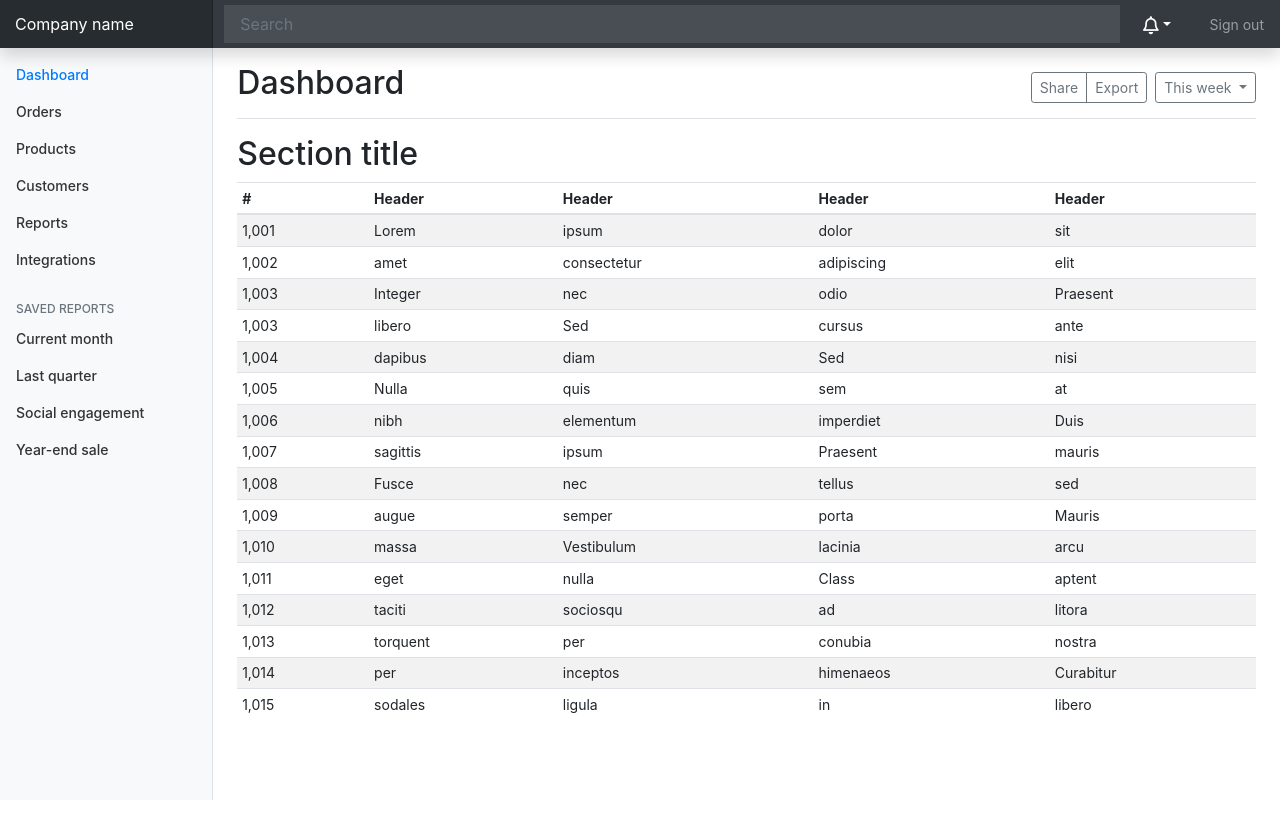
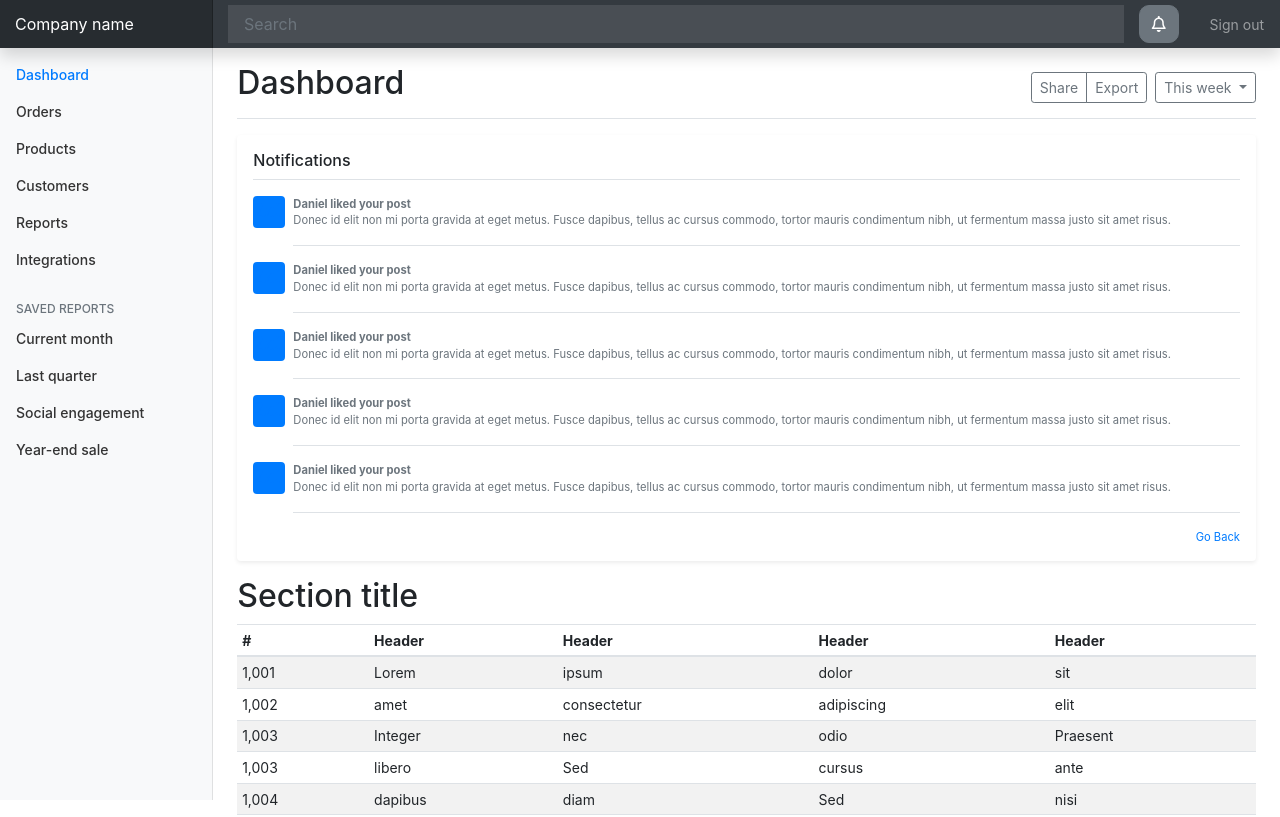
Before and after one commit to startupify-tech/angular-mini-modules, an Angular app: page /notifications in a window 1280 px wide. Before the commit this address led to /. Shown: the top 817 px of the page. Built offline with nearby package versions, Linux system fonts and the light colour scheme; some icons are missing.

Commit message:
dropdown component working

```diff
--- a/src/app/app-routing.module.ts
+++ b/src/app/app-routing.module.ts
@@ -3,7 +3,7 @@ import { Routes, RouterModule } from '@angular/router';
 import { NotificationComponent } from './notification/notification.component';
 
 const routes: Routes = [
-  // { path: 'notifications', component: NotificationComponent, pathMatch:"full" },
+  { path: 'notifications', component: NotificationComponent, },
 ];
 
 @NgModule({
--- a/src/app/app.component.html
+++ b/src/app/app.component.html
@@ -104,7 +104,7 @@
         </div>
       </div>
 
-      <!-- <router-outlet></router-outlet> -->
+      <router-outlet></router-outlet>
 
       <!-- <canvas class="my-4 w-100" id="myChart" width="900" height="380"></canvas> -->
 
--- a/src/app/app.module.ts
+++ b/src/app/app.module.ts
@@ -4,17 +4,15 @@ import { NgModule } from '@angular/core';
 import { AppRoutingModule } from './app-routing.module';
 import { AppComponent } from './app.component';
 import { NotificationModule } from "./notification/notification.module";
-import { DropdownDirective } from './shared/dropdown.directive';
 
 @NgModule({
   declarations: [
     AppComponent,
-    DropdownDirective
   ],
   imports: [
     BrowserModule,
     AppRoutingModule,
-    NotificationModule
+    NotificationModule,
   ],
   providers: [],
   bootstrap: [AppComponent]
--- a/src/app/notification/dropdown/dropdown.component.css
+++ b/src/app/notification/dropdown/dropdown.component.css
@@ -1,18 +1,12 @@
 #bell{
-  background-color: transparent;
-  border: none;
-  color: white;
+  border-radius: 10px;
 }
-
 #bell:focus{
   box-shadow: none;
 }
 
-#bell i{
-  vertical-align: middle;
-  font-size: 18px;
+.dropdown-menu{
+  width: 20vw;
+  height: 50vh;
+  overflow: auto;
 }
-#bell i:hover{
-  font-size: 19px;
-  color: #CBCBC6;
-}
--- a/src/app/notification/dropdown/dropdown.component.html
+++ b/src/app/notification/dropdown/dropdown.component.html
@@ -1,40 +1,23 @@
-<!-- This is a button dropdown -->
+<div class="btn-group" appDropdown>
+  <button type="button" class="btn btn-secondary" data-toggle="dropdown" aria-haspopup="true" aria-expanded="false" id="bell">
+    <i class='far fa-bell'></i>
+  </button>
 
-<div class="dropdown" appDropdown>
-<button class="btn btn-secondary dropdown-toggle" type="button" id="dropdownMenuButton" data-toggle="dropdown" aria-haspopup="true" aria-expanded="false" id="bell">
-<i class='far fa-bell'></i>
-</button>
-<div class="dropdown-menu" aria-labelledby="dropdownMenuButton">
-<a class="dropdown-item" href="#">Action</a>
-<a class="dropdown-item" href="#">Another action</a>
-<a class="dropdown-item" href="#">Something else here</a>
+  <div class="dropdown-menu dropdown-menu-right" *ngIf="notifications.length">
+
+    <div class="media pt-3" *ngFor= "let notification of notifications">
+      <svg class="bd-placeholder-img mr-2 rounded" width="32" height="32" xmlns="http://www.w3.org/2000/svg"
+      preserveAspectRatio="xMidYMid slice" focusable="false" role="img" aria-label="Placeholder: 32x32">
+      <title>Placeholder</title>
+      <rect width="100%" height="100%" fill="#007bff" /><text x="50%" y="50%" fill="#007bff" dy=".3em">32x32</text>
+    </svg>
+    <p class="media-body pb-3 mb-0 small lh-125 border-bottom border-gray">
+      <strong class="d-block text-gray-dark">{{notification.title}}</strong>
+      {{notification.text}}
+    </p>
+  </div>
+  <small class="d-block text-right mt-3 mr-2">
+    <a routerLink="/notifications">View all</a>
+  </small>
 </div>
 </div>
-
-<!-- This is a link dropdown -->
-
-<!-- <div class="dropdown" appDropdown>
-<a class="btn btn-secondary dropdown-toggle" role="button" id="dropdownMenuLink" data-toggle="dropdown" aria-haspopup="true" aria-expanded="false" id="bell">
-<i class='far fa-bell'></i>
-</a>
-<div class="dropdown-menu" aria-labelledby="dropdownMenuLink">
-<a class="dropdown-item" href="#">Action</a>
-<a class="dropdown-item" href="#">Another action</a>
-<a class="dropdown-item" href="#">Something else here</a>
-</div>
-</div> -->
-
-
-
-<!-- <div class="btn-group" appDropdown>
-  <button type="button" class="btn btn-danger dropdown-toggle" data-toggle="dropdown" aria-haspopup="true" aria-expanded="false">
-    <i class='far fa-bell'></i>
-  </button>
-  <div class="dropdown-menu">
-    <a class="dropdown-item" href="#">Action</a>
-    <a class="dropdown-item" href="#">Another action</a>
-    <a class="dropdown-item" href="#">Something else here</a>
-    <div class="dropdown-divider"></div>
-    <a class="dropdown-item" href="#">Separated link</a>
-  </div>
-</div> -->
--- a/src/app/notification/notification.module.ts
+++ b/src/app/notification/notification.module.ts
@@ -3,7 +3,7 @@ import { CommonModule } from '@angular/common';
 
 import { NotificationComponent } from './notification.component';
 import { DropdownComponent } from './dropdown/dropdown.component';
-
+import { SharedModule } from '../shared/shared.module';
 
 @NgModule({
   declarations: [
@@ -11,7 +11,8 @@ import { DropdownComponent } from './dropdown/dropdown.component';
     DropdownComponent,
   ],
   imports: [
-    CommonModule
+    CommonModule,
+    SharedModule
   ],
   exports: [
     NotificationComponent,
--- a/src/app/shared/dropdown.directive.ts
+++ b/src/app/shared/dropdown.directive.ts
@@ -1,35 +1,26 @@
-import { Directive, HostListener, HostBinding,ElementRef } from '@angular/core';
+import { Directive, HostBinding, HostListener, Renderer2, ElementRef } from "@angular/core";
 
 @Directive({
   selector: '[appDropdown]'
 })
+
 export class DropdownDirective {
   @HostBinding('class.show') isOpen = false;
 
-  @HostListener('click') toggleOpen() {
+  constructor(private elementRef: ElementRef, private renderer: Renderer2) {}
+
+  @HostListener('click', ['$event.target']) openDropdown(element: any) {
+
     this.isOpen = !this.isOpen;
-    console.log("Directive is working")
+    // using element ref
+    let dropdownMenu = this.elementRef.nativeElement.querySelector('.dropdown-menu');
+    // using renderer
+    // let dropdownMenu = this.renderer.nextSibling(element);
+    if (dropdownMenu) {
+      if(this.isOpen)
+      this.renderer.addClass(dropdownMenu, 'show');
+      else
+      this.renderer.removeClass(dropdownMenu, 'show');
+    }
   }
-
-  //   private isOpen: boolean =false;
-  // constructor(private _el: ElementRef) {
-  //
-  // }
-  //
-  // @HostBinding('class.show') get opened() {
-  //     return this.isOpen;
-  // }
-  // @HostListener('click') open() {
-  //     this.isOpen = true;
-  //     this._el.nativeElement.querySelector('.dropdown-menu').classList.add('show')
-  // }
-  // @HostListener('document:click', ['$event.target']) close (targetElement) {
-  //     let inside: boolean = this._el.nativeElement.contains(targetElement);
-  //     if(!inside) {
-  //         this.isOpen = false;
-  //         this._el.nativeElement.querySelector('.dropdown-menu').classList.remove('show')
-  //     }
-  //
-  //   }
-
 }
```
Also changed, not shown: src/app/notification/dropdown/dropdown.component.ts (+0 -7 lines), src/app/shared/shared.module.ts (added, +19 -0 lines).
